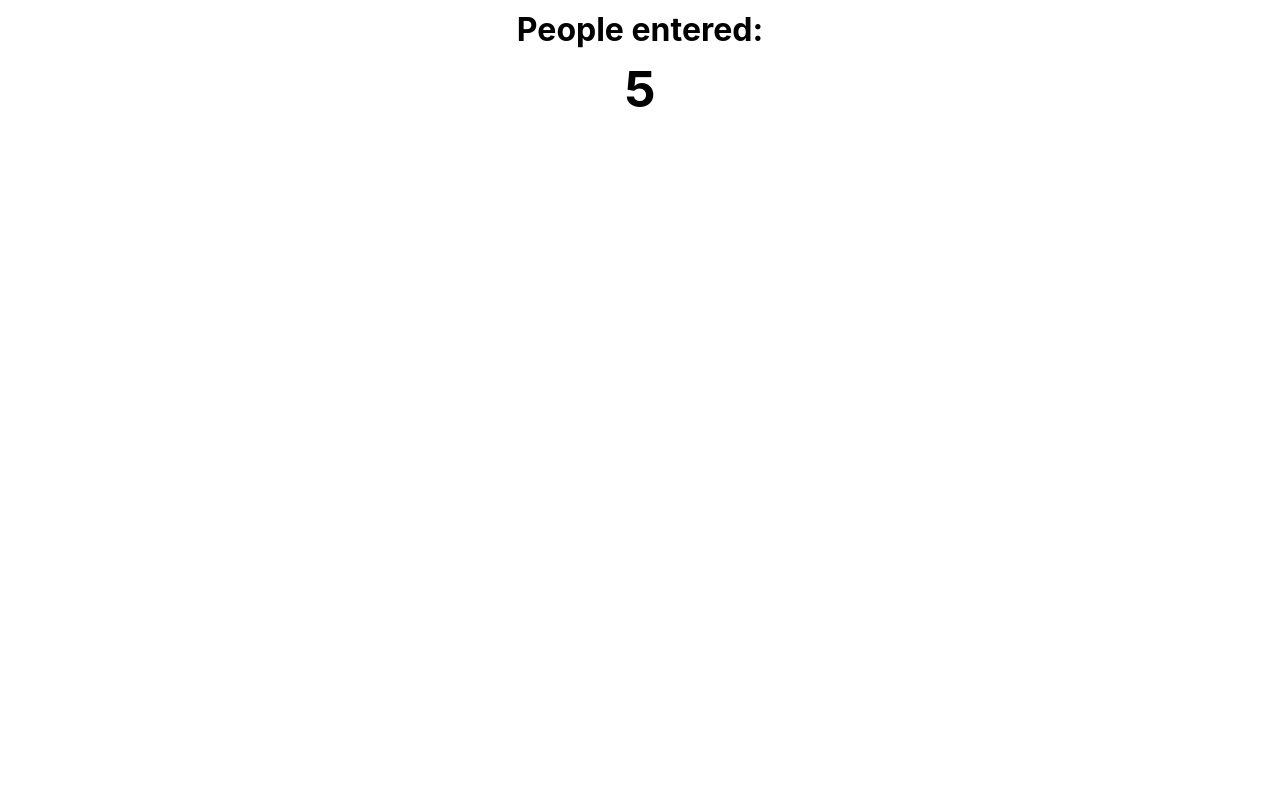
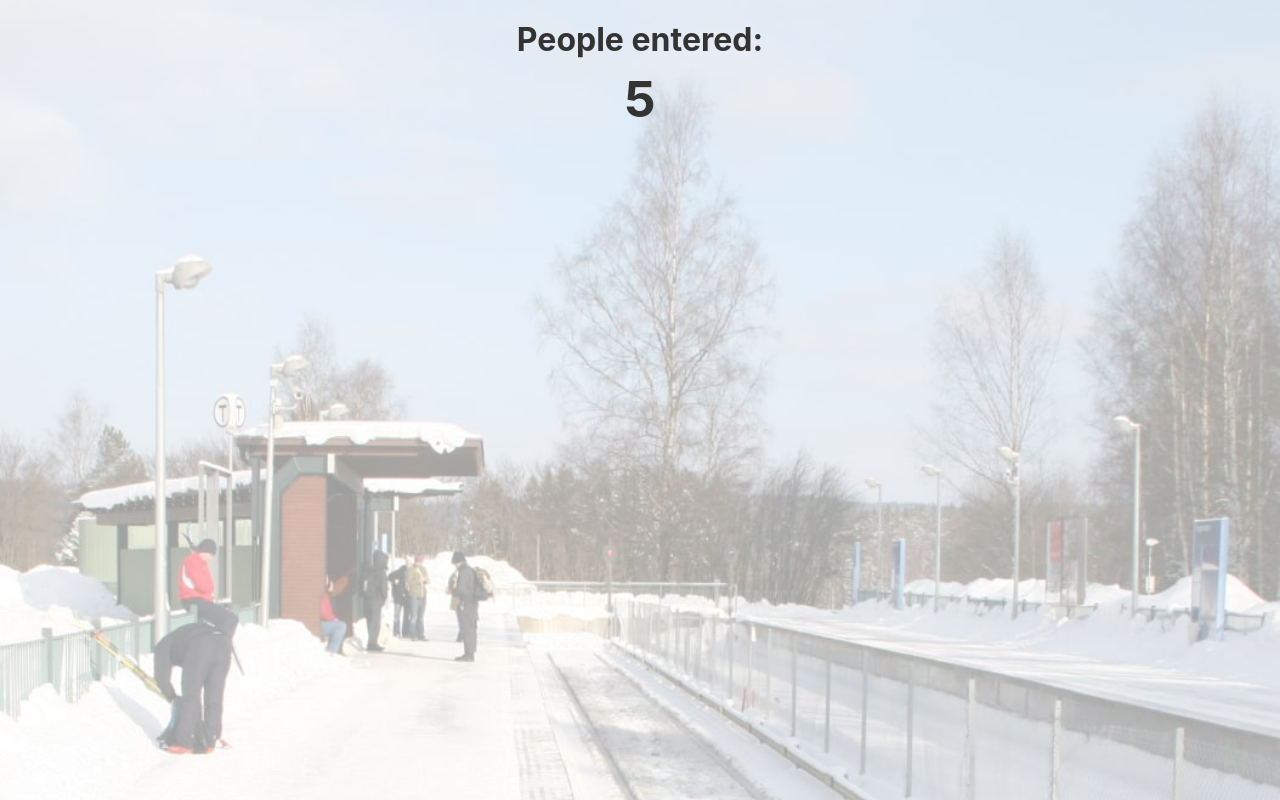
Before and after one commit to ikmrn/js-projects, a plain HTML site: page passenger-counter-app/index.html in a window 1280 px wide. Drawn offline with Linux system fonts and the light colour scheme.

Commit message:
feat: Style body and header elements

```diff
--- a/passenger-counter-app/css/styles.css
+++ b/passenger-counter-app/css/styles.css
@@ -1,13 +1,15 @@
 body {
-  background-image: url("station.jpg");
+  color: #333;
+  background-image: url("../station.jpg");
   background-size: cover;
-  font-family: -apple-system, BlinkMacSystemFont, 'Segoe UI', 'Open Sans', 'Helvetica Neue', sans-serif;
+  font-family: -apple-system, BlinkMacSystemFont, "Segoe UI", "Open Sans",
+    "Helvetica Neue", sans-serif;
   font-weight: bold;
   text-align: center;
 }
 
 h1 {
-  margin-top: 10px;
+  margin-top: 20px;
   margin-bottom: 10px;
 }
 
@@ -16,8 +18,3 @@ h2 {
   margin-top: 0;
   margin-bottom: 20px;
 }
-
-button {
-  border: none;
-  padding-top: 10px;
-}
```
